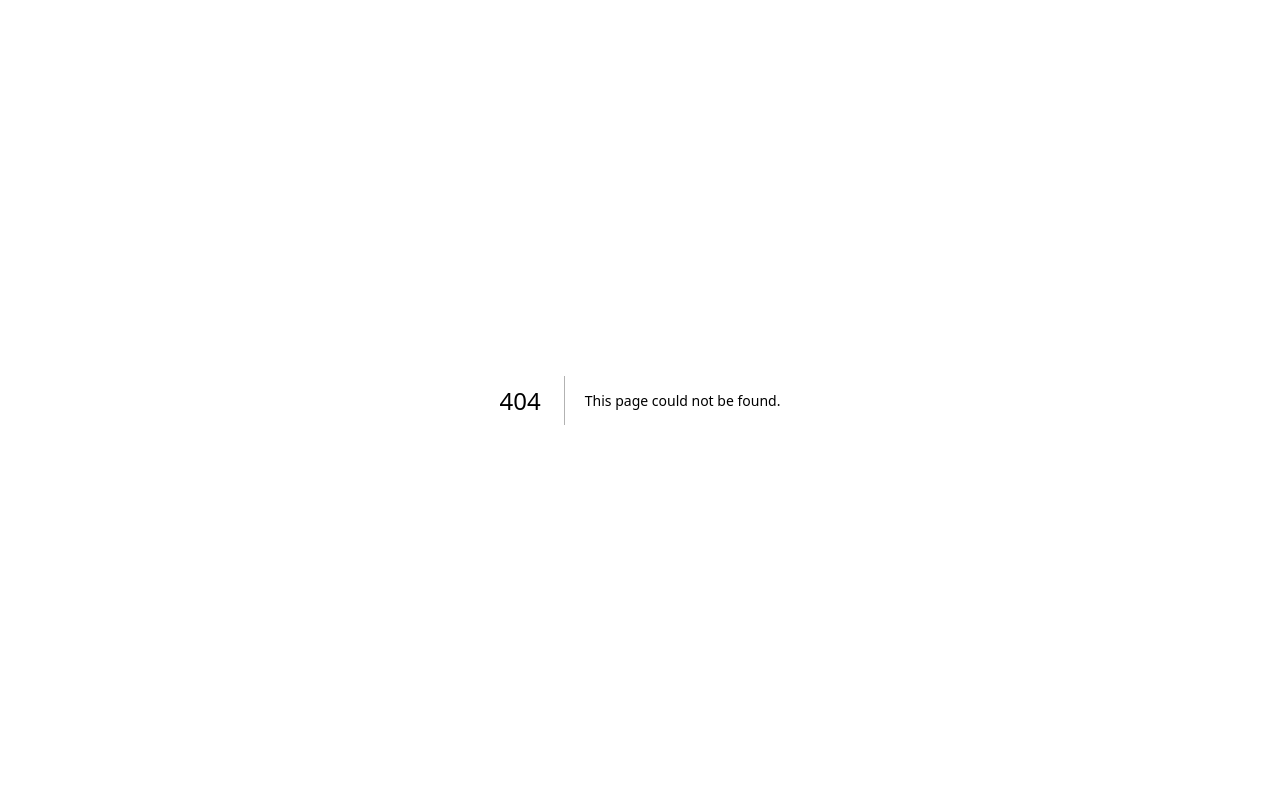
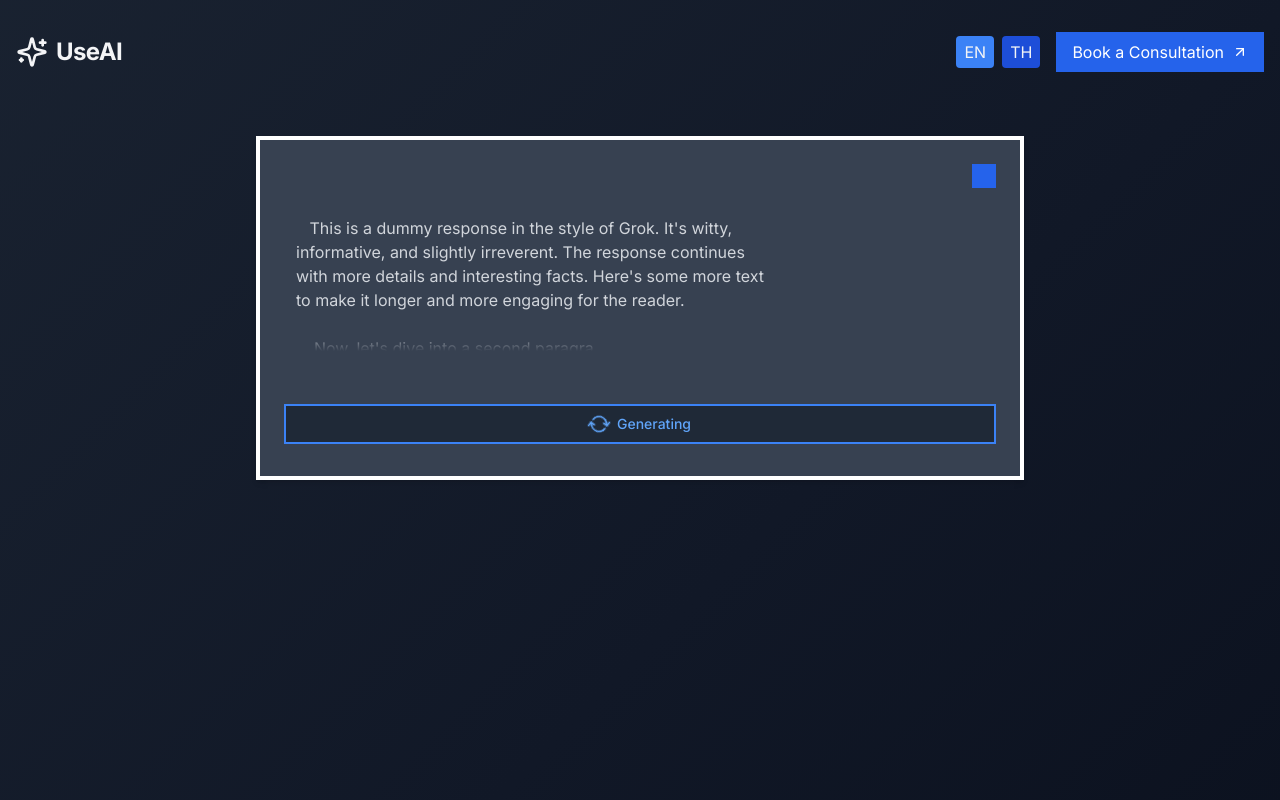
Before and after one commit to statementsapp/aic, a Next.js app: page /pay-for-request in a window 1280 px wide. Before the commit this address had no page. Shown: the top 800 px of the page. Built offline with nearby package versions, Linux system fonts and the light colour scheme.

Commit message:
draft requests

```diff
--- /dev/null
+++ b/app/api/chat/route.ts
@@ -0,0 +1,31 @@
+import { NextResponse } from 'next/server';
+import OpenAI from 'openai';
+
+const openai = new OpenAI({
+  apiKey: process.env.OPENAI_API_KEY,
+});
+
+export async function POST(req: Request) {
+  try {
+    const { message } = await req.json();
+
+    if (!process.env.OPENAI_API_KEY) {
+      throw new Error('OpenAI API key is not set');
+    }
+
+    const chatCompletion = await openai.chat.completions.create({
+      model: "gpt-3.5-turbo",
+      messages: [{ role: "user", content: message }],
+    });
+
+    const reply = chatCompletion.choices[0].message.content;
+
+    return NextResponse.json({ reply });
+  } catch (error) {
+    console.error('OpenAI API error:', error);
+    if (error instanceof Error) {
+      return NextResponse.json({ error: error.message }, { status: 500 });
+    }
+    return NextResponse.json({ error: 'An unknown error occurred while processing your request.' }, { status: 500 });
+  }
+}
--- a/app/components/Chatbot.tsx
+++ b/app/components/Chatbot.tsx
@@ -3,25 +3,23 @@
 import React, { useState } from 'react';
 import { useLanguage } from '../contexts/LanguageContext';
 import { translations } from '../utils/translations';
+import { useRouter } from 'next/navigation';
 
 export default function Chatbot() {
   const { language } = useLanguage();
   const t = translations[language].chatbot;
   const [message, setMessage] = useState('');
+  const router = useRouter();
 
   const handleSubmit = (e: React.FormEvent) => {
     e.preventDefault();
-    // Handle chat submission logic here
-    console.log('Submitted message:', message);
-    setMessage('');
+    if (!message.trim()) return;
+    router.push(`/pay-for-request?message=${encodeURIComponent(message)}`);
   };
 
   return (
     <form onSubmit={handleSubmit} className="bg-gray-800 p-6 rounded-lg shadow-md">
       <div className="mb-4 flex flex-col">
-        {/* <label htmlFor="message" className="block text-sm font-medium text-gray-300 mb-2 self-end">
-          {t.messageLabel}
-        </label> */}
         <textarea
           id="message"
           name="message"
--- /dev/null
+++ b/app/components/PayForRequest.tsx
@@ -0,0 +1,131 @@
+"use client";
+
+import React, { useState, useEffect } from 'react';
+import Image from 'next/image';
+import { ClipboardCopy, Check, RefreshCw } from 'lucide-react';
+import Link from 'next/link';
+
+const dummyResponse = `    This is a dummy response in the style of Grok. It's witty, informative, and slightly irreverent. The response continues with more details and interesting facts. Here's some more text to make it longer and more engaging for the reader.
+
+    Now, let's dive into a second paragraph of this dummy text. We'll explore some hypothetical scenarios, throw in a few jokes, and maybe even a dash of sarcasm. After all, that's what you'd expect from a chatbot trying to emulate the style of Grok, right? Remember, the key to great AI is not just accuracy, but also personality!`;
+
+export default function PayForRequest({ message }: { message: string }) {
+  const [displayedResponse, setDisplayedResponse] = useState('');
+  const [showQR, setShowQR] = useState(false);
+  const [copied, setCopied] = useState(false);
+  const [isGenerating, setIsGenerating] = useState(true);
+  const [isFullyDisplayed, setIsFullyDisplayed] = useState(false);
+  const [isLoading, setIsLoading] = useState(false);
+  const [isPaid, setIsPaid] = useState(false);
+  const [isHovered, setIsHovered] = useState(false);
+
+  useEffect(() => {
+    let i = 0;
+    const interval = setInterval(() => {
+      if (i < dummyResponse.length) {
+        setDisplayedResponse(prev => prev + dummyResponse[i]);
+        i++;
+      } else {
+        clearInterval(interval);
+        setIsGenerating(false);
+        setIsFullyDisplayed(true);
+      }
+    }, 20); // Adjusted from 10 to 20 for slightly slower typing
+
+    return () => clearInterval(interval);
+  }, []);
+
+  const handlePayment = () => {
+    setIsLoading(true);
+    // Simulate payment process
+    setTimeout(() => {
+      setShowQR(true);
+      setIsLoading(false);
+      setIsPaid(true); // Set isPaid to true after payment
+    }, 1500);
+  };
+
+  const copyToClipboard = () => {
+    navigator.clipboard.writeText(displayedResponse);
+    setCopied(true);
+    setTimeout(() => setCopied(false), 2000);
+  };
+
+  return (
+    <div className="min-h-screen flex flex-col">
+      <div className="flex-grow">
+        <div className={`max-w-3xl mx-auto shadow-md rounded-lg overflow-hidden text-gray-100 p-6 border-4 border-white transition-colors duration-300 ${isGenerating ? 'bg-gray-700' : 'bg-gray-800'}`}>
+          <div className="flex flex-col space-y-4">
+            <div className="self-end max-w-[70%]">
+              <div className="bg-blue-600 p-3 rounded-lg">
+                <p className="text-white">{message}</p>
+              </div>
+            </div>
+            <div
+              className="self-start max-w-[70%] relative"
+              onMouseEnter={() => setIsHovered(true)}
+              onMouseLeave={() => setIsHovered(false)}
+            >
+              <div className="bg-gray-700 p-3 rounded-lg relative">
+                <p className="text-gray-300 whitespace-pre-wrap">{displayedResponse}</p>
+                <div className="absolute top-[75%] left-0 right-0 bottom-0 bg-gradient-to-t from-gray-700 via-gray-700 to-transparent"></div>
+              </div>
+              {isFullyDisplayed && isPaid && isHovered && (
+                <button
+                  onClick={copyToClipboard}
+                  className="absolute top-2 right-2 p-1 rounded-full bg-gray-600 hover:bg-gray-500 transition-colors duration-200"
+                  title="Copy to clipboard"
+                >
+                  {copied ? (
+                    <Check className="w-5 h-5 text-green-400" />
+                  ) : (
+                    <ClipboardCopy className="w-5 h-5 text-gray-300" />
+                  )}
+                </button>
+              )}
+            </div>
+          </div>
+          <div className="mt-8">
+            {!showQR ? (
+              <div>
+                <button
+                  onClick={handlePayment}
+                  disabled={isGenerating || isLoading}
+                  className="w-full py-2 text-sm font-medium border-2 border-blue-500 flex items-center justify-center mb-2 bg-gray-800 text-blue-400 rounded-lg hover:bg-gray-700 transition duration-300 focus:outline-none focus:ring-2 focus:ring-blue-500 focus:ring-offset-2 focus:ring-offset-gray-800"
+                >
+                  {isGenerating ? (
+                    <>
+                      <RefreshCw className="w-5 h-5 mr-2 animate-spin text-blue-400" />
+                      Generating
+                    </>
+                  ) : isLoading ? (
+                    'Processing...'
+                  ) : (
+                    <>
+                      <Image
+                        src="/thaiqrpayment.png"
+                        alt="Thai QR Payment"
+                        width={20}
+                        height={20}
+                        className="mr-2"
+                      />
+                      PromptPay
+                    </>
+                  )}
+                </button>
+              </div>
+            ) : (
+              <div className="flex flex-col items-center">
+                <h3 className="text-xl font-semibold mb-4">Scan QR Code to Pay</h3>
+                <Image src="/qr-code.png" alt="QR Code" width={200} height={200} />
+              </div>
+            )}
+          </div>
+        </div>
+      </div>
+      <div className="text-sm text-gray-400 p-4 text-right">
+        Questions? <Link href="mailto:contact@useai.in.th" className="text-blue-400 hover:underline">Contact us</Link>
+      </div>
+    </div>
+  );
+}
--- a/app/page.tsx
+++ b/app/page.tsx
@@ -13,6 +13,7 @@
 import BusinessConsulting from './components/BusinessConsulting'
 import OurWork from './components/OurWork' // Import the OurWork component
 import AIPartners from './components/AIPartners' // Add this new import
+import Chatbot from './components/Chatbot';
 
 function ThemeSwitcher() {
   const { theme, setTheme } = useTheme();
@@ -79,6 +80,7 @@
           <OurWork /> {/* Add the OurWork component here */}
           <Testimonials />
           <BusinessConsulting />
+          <Chatbot />
         </div>
         <Footer />
         <CookieConsent onAccept={() => setCookieConsentShown(false)} onDecline={() => setCookieConsentShown(false)} />
--- /dev/null
+++ b/app/pay-for-request/page.tsx
@@ -0,0 +1,52 @@
+"use client";
+
+import React from 'react';
+import PayForRequest from '../components/PayForRequest';
+import { useSearchParams } from 'next/navigation';
+import Link from 'next/link';
+import { Sparkles, ArrowUpRight } from 'lucide-react';
+import LanguageSelector from '../components/LanguageSelector';
+import { useTheme } from '../contexts/ThemeContext';
+
+export default function PayForRequestPage() {
+  const searchParams = useSearchParams();
+  const message = searchParams.get('message') || '';
+  const { theme } = useTheme();
+
+  const getThemeClasses = () => {
+    switch (theme) {
+      case 'modern':
+        return 'bg-gradient-modern text-gray-100';
+      case 'vibrant':
+        return 'bg-gradient-vibrant text-white';
+      default:
+        return 'bg-gradient-default text-white';
+    }
+  };
+
+  return (
+    <main className={`min-h-screen ${getThemeClasses()}`}>
+      <div className="container mx-auto px-4">
+        <header className="flex justify-between items-center py-8 relative">
+          <Link href="/" className="flex items-center">
+            <Sparkles className="w-8 h-8 mr-2" />
+            <span className="text-2xl font-bold tracking-tight">UseAI</span>
+          </Link>
+          <div className="flex items-center space-x-4">
+            <LanguageSelector />
+            <Link
+              href="/consultation"
+              className="flex items-center justify-center px-4 py-2 bg-blue-600 text-white rounded-md hover:bg-blue-700 transition-colors duration-300"
+            >
+              <span className="mr-2">Book a Consultation</span>
+              <ArrowUpRight className="w-4 h-4" />
+            </Link>
+          </div>
+        </header>
+        <div className="py-8">
+          <PayForRequest message={message} />
+        </div>
+      </div>
+    </main>
+  );
+}
--- a/next.config.js
+++ b/next.config.js
@@ -1,9 +1,7 @@
 /** @type {import('next').NextConfig} */
 const nextConfig = {
-  env: {
-    NEXTAUTH_URL: process.env.VERCEL_URL
-      ? `https://${process.env.VERCEL_URL}`
-      : process.env.NEXTAUTH_URL
+  images: {
+    domains: ['oaidalleapiprodscus.blob.core.windows.net'],
   },
 }
 
--- a/package.json
+++ b/package.json
@@ -19,6 +19,7 @@
     "next-auth": "^4.24.8",
     "node-cache": "^5.1.2",
     "nodemailer": "^6.9.15",
+    "openai": "^4.67.0",
     "react": "^18.3.1",
     "react-dom": "^18.3.1",
     "react-hook-form": "^7.53.0",
```
Also changed, not shown: 1 other file (tests, documents, lock files or other folders).
